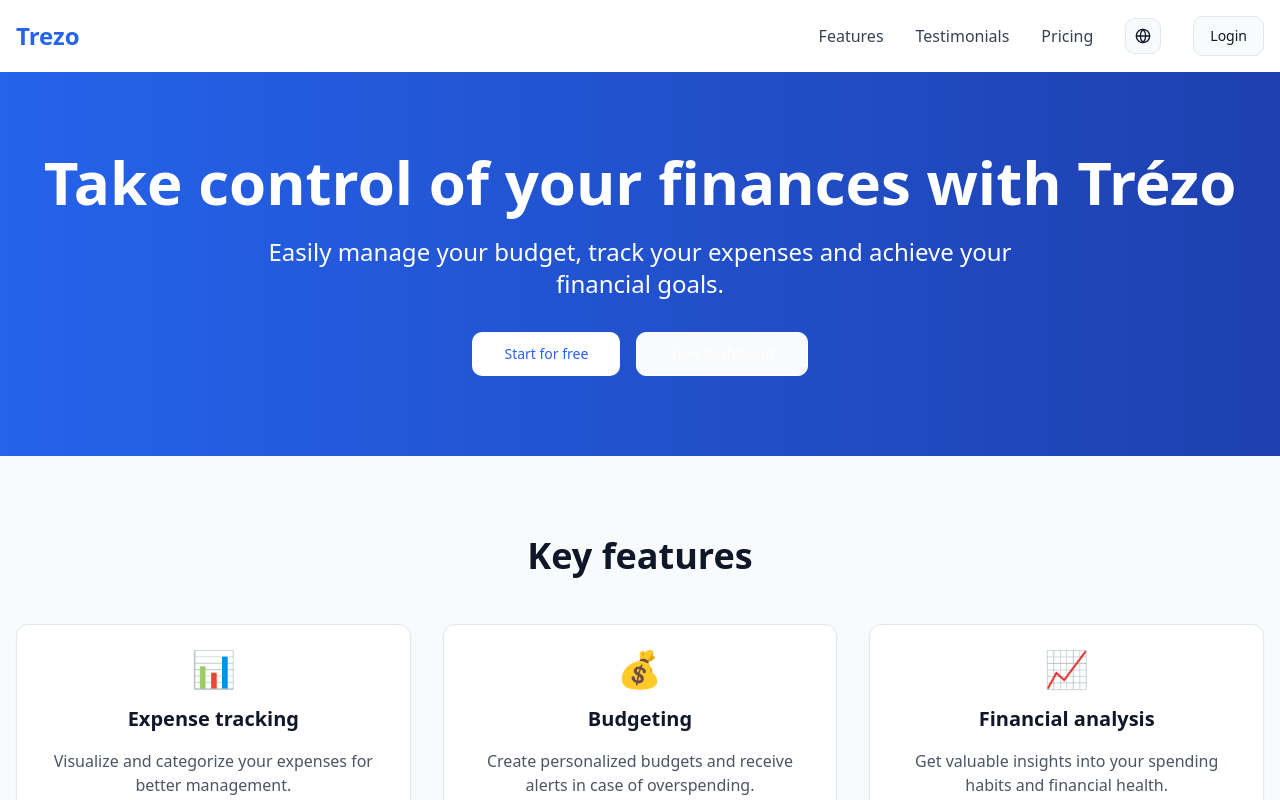
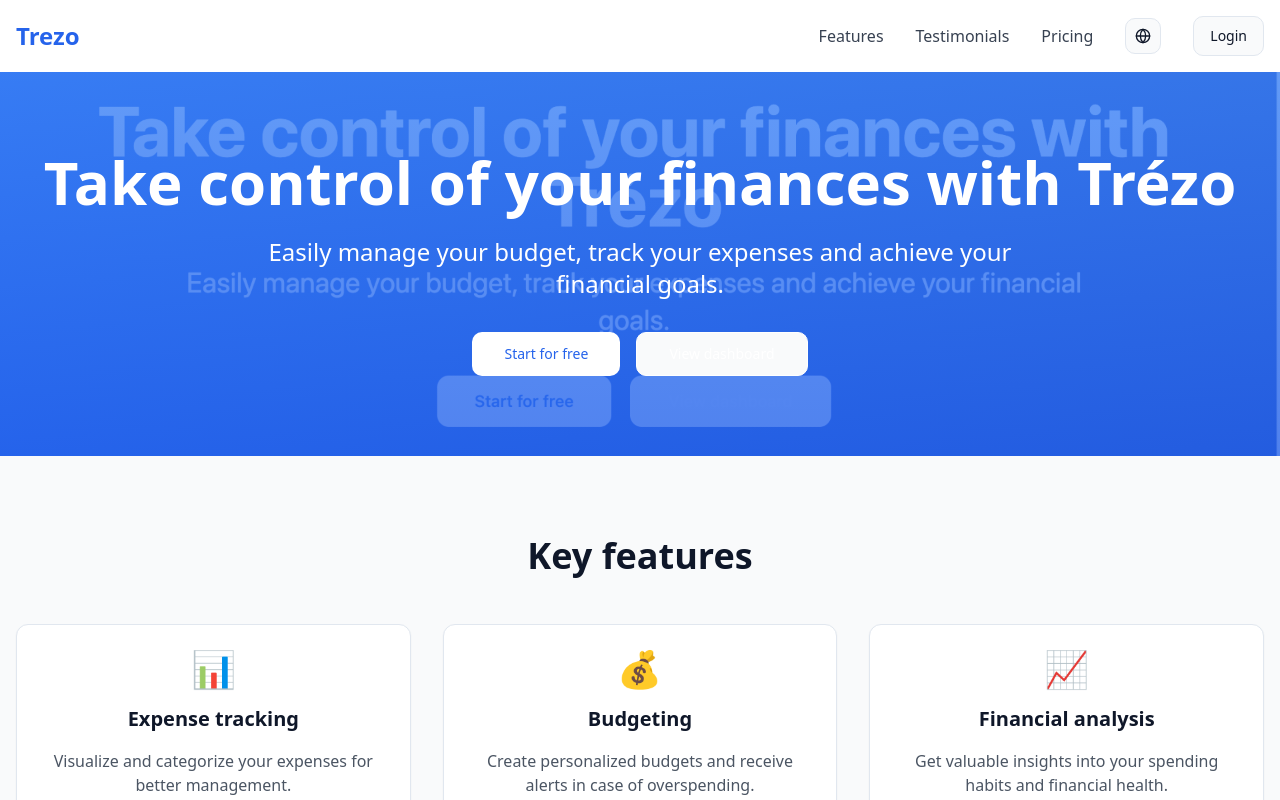
Before and after one commit to Kameltalbi/trezo-tunisie-gestion, a React (Vite) app: page / in a window 1280 px wide. Shown: the top 800 px of the page. Built offline with nearby package versions, Linux system fonts and the light colour scheme.

Commit message:
Fix: Restore hero section background
The AI restored the blue background and the image in the hero section of the home page.

```diff
--- a/src/pages/Home.tsx
+++ b/src/pages/Home.tsx
@@ -1,3 +1,4 @@
+
 import React from 'react';
 import { useTranslation } from 'react-i18next';
 import { Button } from '@/components/ui/button';
@@ -125,7 +126,12 @@ const Home = () => {
       </header>
 
       {/* Hero Section */}
-      <section className="bg-gradient-to-r from-blue-600 to-blue-800 text-white py-20">
+      <section
+        className="relative py-20 text-white bg-cover bg-center bg-no-repeat"
+        style={{
+          backgroundImage: `linear-gradient(rgba(59, 130, 246, 0.8), rgba(37, 99, 235, 0.8)), url('/lovable-uploads/dc3dce09-e851-4d92-9e04-c1c575c8be1d.png')`
+        }}
+      >
         <div className="container mx-auto px-4 text-center">
           <h1 className="text-4xl md:text-6xl font-bold mb-6">
             {t('home.hero.title')}
```
Also changed, not shown: public/lovable-uploads/dc3dce09-e851-4d92-9e04-c1c575c8be1d.png (added).
